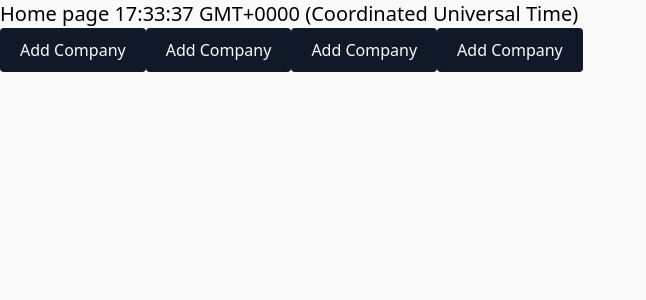
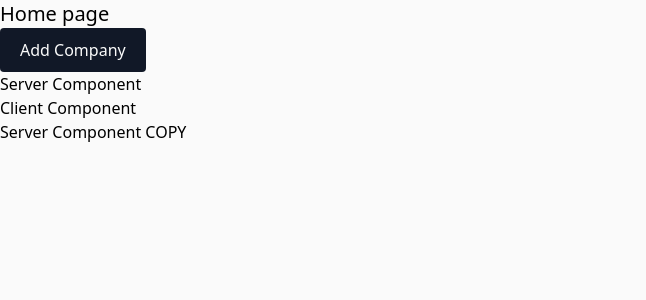
Before and after one commit to aalexblade/nextjs-course, a Next.js app: page / in a window 1280 px wide. Shown: the top 300 px of the page, without its empty margins (0-646 px from the left). Built offline with nearby package versions, Linux system fonts and the light colour scheme.

Commit message:
add clien component into server component

```diff
--- /dev/null
+++ b/src/app/components/client-component.tsx
@@ -0,0 +1,18 @@
+'use client';
+
+import React from 'react';
+import ServerComponentCopy from './server-component-copy';
+
+export interface ClientComponentProps {
+  children?: React.ReactNode;
+}
+
+export default function ClientComponent({ children }: ClientComponentProps) {
+  console.log('Rendering ClientComponent on the client side');
+  return (
+    <div>
+      <h2>Client Component</h2>
+      <div>{children}</div>
+    </div>
+  );
+}
--- /dev/null
+++ b/src/app/components/server-component-copy.tsx
@@ -0,0 +1,16 @@
+import React from 'react';
+
+export interface ServerComponentCopyProps {
+  children?: React.ReactNode;
+}
+
+export default function ServerComponentCopy({ children }: ServerComponentCopyProps) {
+  console.log('Rendering ServerComponent COPY on the server side');
+
+  return (
+    <div>
+      <h2>Server Component COPY</h2>
+      <div>{children}</div>
+    </div>
+  );
+}
--- /dev/null
+++ b/src/app/components/server-component.tsx
@@ -0,0 +1,15 @@
+import React from 'react';
+
+export interface ServerComponentProps {
+  children?: React.ReactNode;
+}
+
+export default function ServerComponent({ children }: ServerComponentProps) {
+  console.log('Rendering ServerComponent on the server side');
+  return (
+    <div>
+      <h2>Server Component</h2>
+      <div>{children}</div>
+    </div>
+  );
+}
--- a/src/app/page.tsx
+++ b/src/app/page.tsx
@@ -1,14 +1,16 @@
-import StatusLabel, { Status } from '@/app/components/status-label';
-import AddCompanyButton from './components/add-company-button';
+import AddCompanyButton from '@/app/components/add-company-button';
+import ServerComponent from '@/app/components/server-component';
+import ClientComponent from '@/app/components/client-component';
+import ServerComponentCopy from './components/server-component-copy';
 
 export default function Home() {
   return (
     <main>
-      <h1 className="text-xl">Home page {new Date().toTimeString()}</h1>
+      <h1 className="text-xl">Home page</h1>
       <AddCompanyButton />
-      <AddCompanyButton />
-      <AddCompanyButton />
-      <AddCompanyButton />
+      <ServerComponent />
+      <ClientComponent ><ServerComponentCopy /></ClientComponent>
+
     </main>
   );
 }
```
